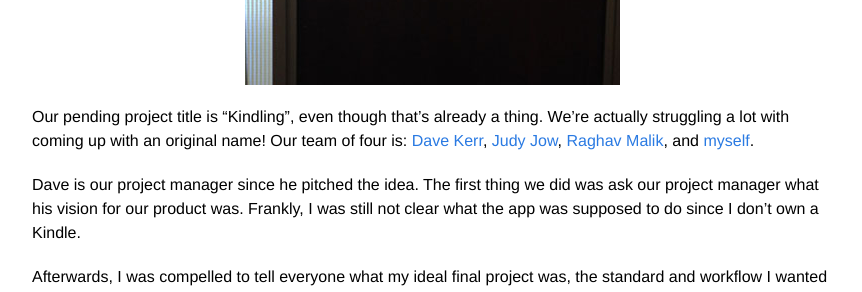
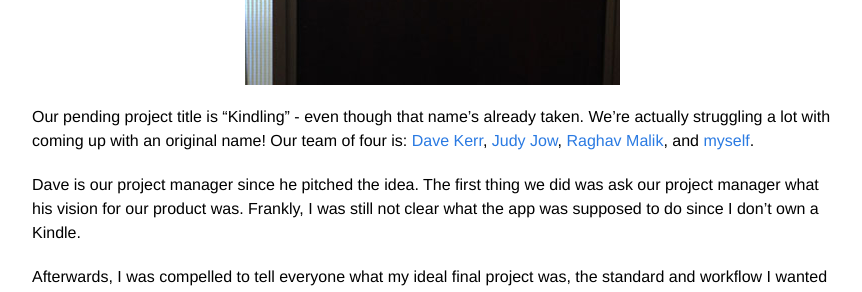
Before and after one commit to ksin/ksin.github.io, a Jekyll site: the page built from _posts/2014-07-02-dbc-final-projects-part-one.markdown, in a window 1280 px wide and 900 px high, scrolled down 879 px. Shown: the part 152-444 px from the top of the window, without its empty margins (208-1070 px from the left). Built offline with Jekyll 4.4.1, drawn with Linux system fonts in a browser that asks for light colours.

Commit message:
Small typo

```diff
--- a/_posts/2014-07-02-dbc-final-projects-part-one.markdown
+++ b/_posts/2014-07-02-dbc-final-projects-part-one.markdown
@@ -12,7 +12,7 @@ My group and I immediately rushed to one of the rooms and claimed it. This room
 ![object room](/assets/object.JPG)
 ![sign](/assets/sign.JPG)
 
-Our pending project title is "Kindling", even though that's already a thing. We're actually struggling a lot with coming up with an original name! Our team of four is: [Dave Kerr][dave-github], [Judy Jow][judy-github], [Raghav Malik][raghav-github], and [myself][ken-github].
+Our pending project title is "Kindling" - even though that name's already taken. We're actually struggling a lot with coming up with an original name! Our team of four is: [Dave Kerr][dave-github], [Judy Jow][judy-github], [Raghav Malik][raghav-github], and [myself][ken-github].
 
 Dave is our project manager since he pitched the idea. The first thing we did was ask our project manager what his vision for our product was. Frankly, I was still not clear what the app was supposed to do since I don't own a Kindle.
 
```
